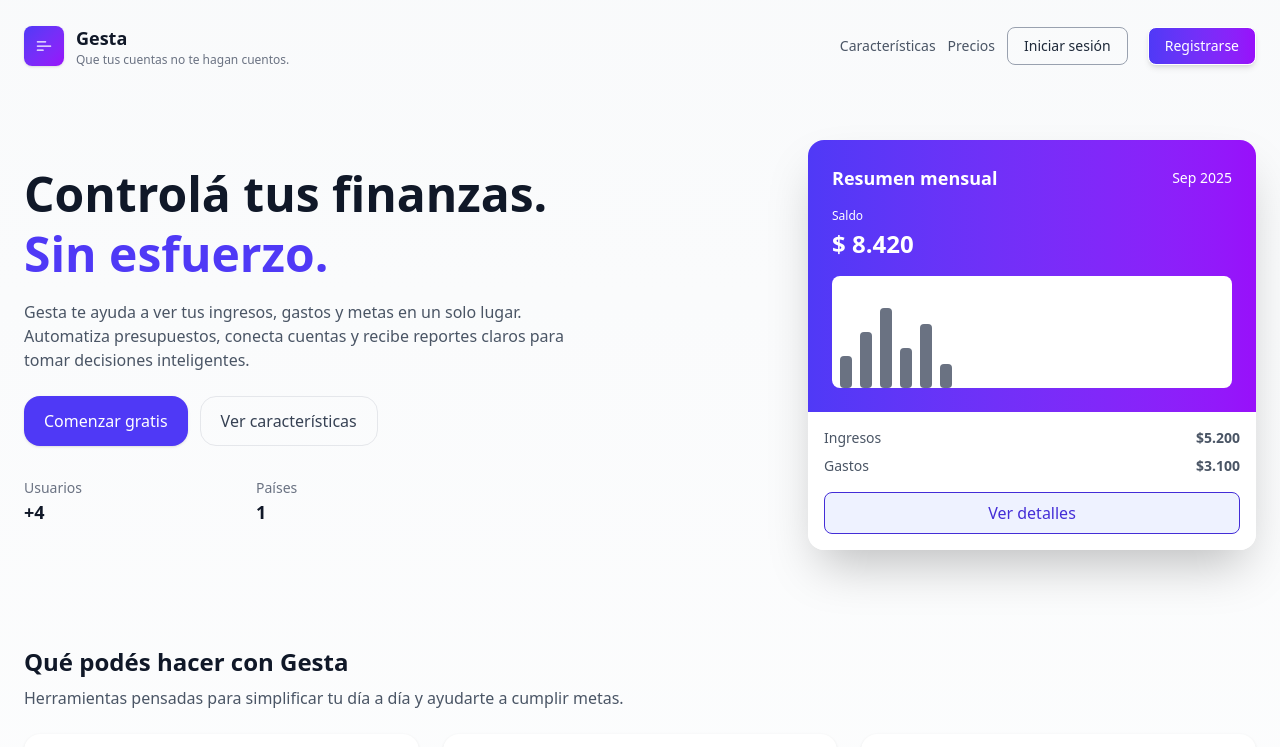
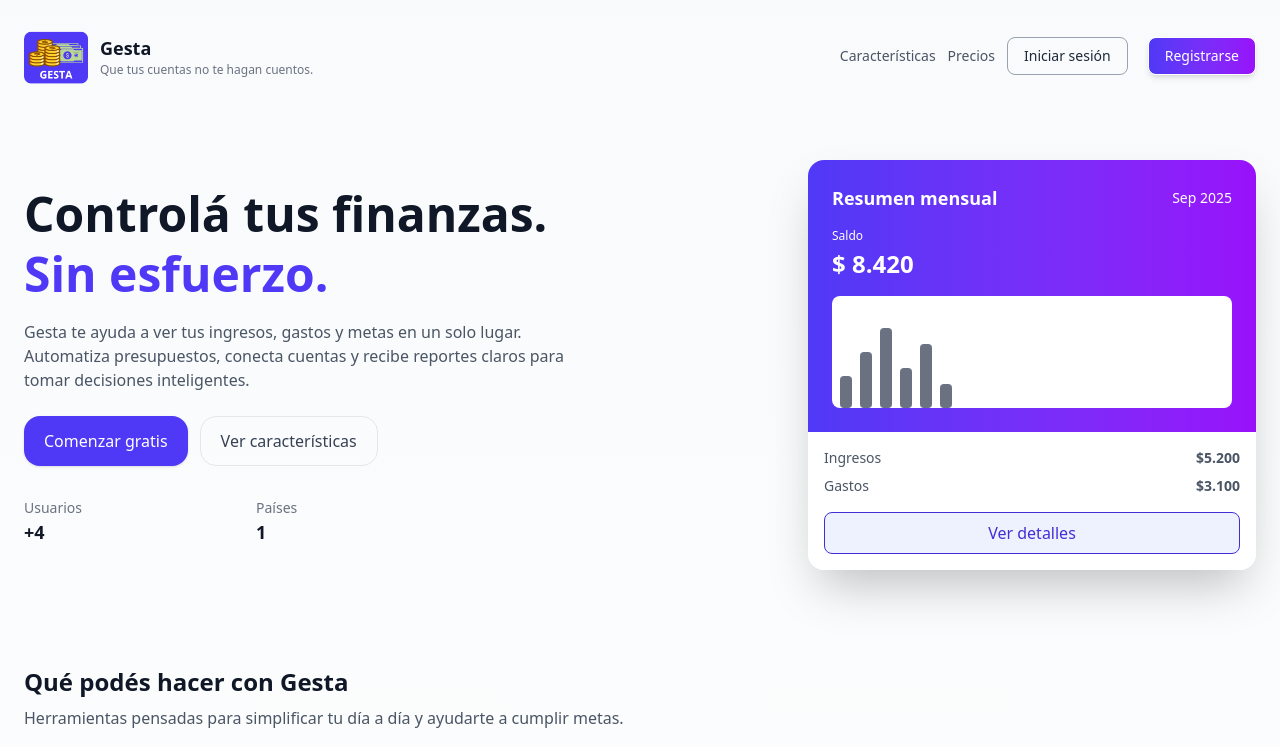
Before and after one commit to IgTondo/GestorFinanciero, a React (Vite) app in the folder gestor-financiero-frontend/: page / in a window 1280 px wide. Shown: the top 747 px of the page. Built offline with nearby package versions, Linux system fonts and the light colour scheme.

Commit message:
Cambio del logo

```diff
--- a/gestor-financiero-frontend/src/components/Logo.tsx
+++ b/gestor-financiero-frontend/src/components/Logo.tsx
@@ -1,13 +1,19 @@
 import React from "react";
+import miLogoPropio from "../assets/logoGesta.png"; // 1. Importa tu logo desde assets
 
 export default function Logo() {
   return (
-    <div className="w-10 h-10 rounded-lg bg-gradient-to-br from-indigo-600 to-purple-600 flex items-center justify-center text-white shadow">
-      <svg width="20" height="20" viewBox="0 0 24 24" fill="none" xmlns="http://www.w3.org/2000/svg" aria-hidden>
-        <path d="M4 12h16" stroke="currentColor" strokeWidth="1.5" strokeLinecap="round" strokeLinejoin="round" />
-        <path d="M4 7h10" stroke="currentColor" strokeWidth="1.5" strokeLinecap="round" strokeLinejoin="round" />
-        <path d="M4 17h7" stroke="currentColor" strokeWidth="1.5" strokeLinecap="round" strokeLinejoin="round" />
-      </svg>
+    // Puedes mantener el div contenedor si quieres que el logo tenga un tamaño fijo de w-10 h-10
+    // Si tu logo no necesita el fondo degradado, puedes eliminar las clases "bg-gradient-to-br from-indigo-600 to-purple-600"
+    <div className="w-16 h-16 rounded-lg flex items-center justify-center">
+
+      {/* 2. Reemplaza el <svg>...</svg> por esto: */}
+      <img
+        src={miLogoPropio}
+        alt="Logo de Gesta"
+        className="w-full h-full object-cover" // object-cover asegura que la imagen llene el espacio
+      />
+
     </div>
   );
 }
```
Also changed, not shown: gestor-financiero-frontend/src/assets/logoGesta.png (added).
